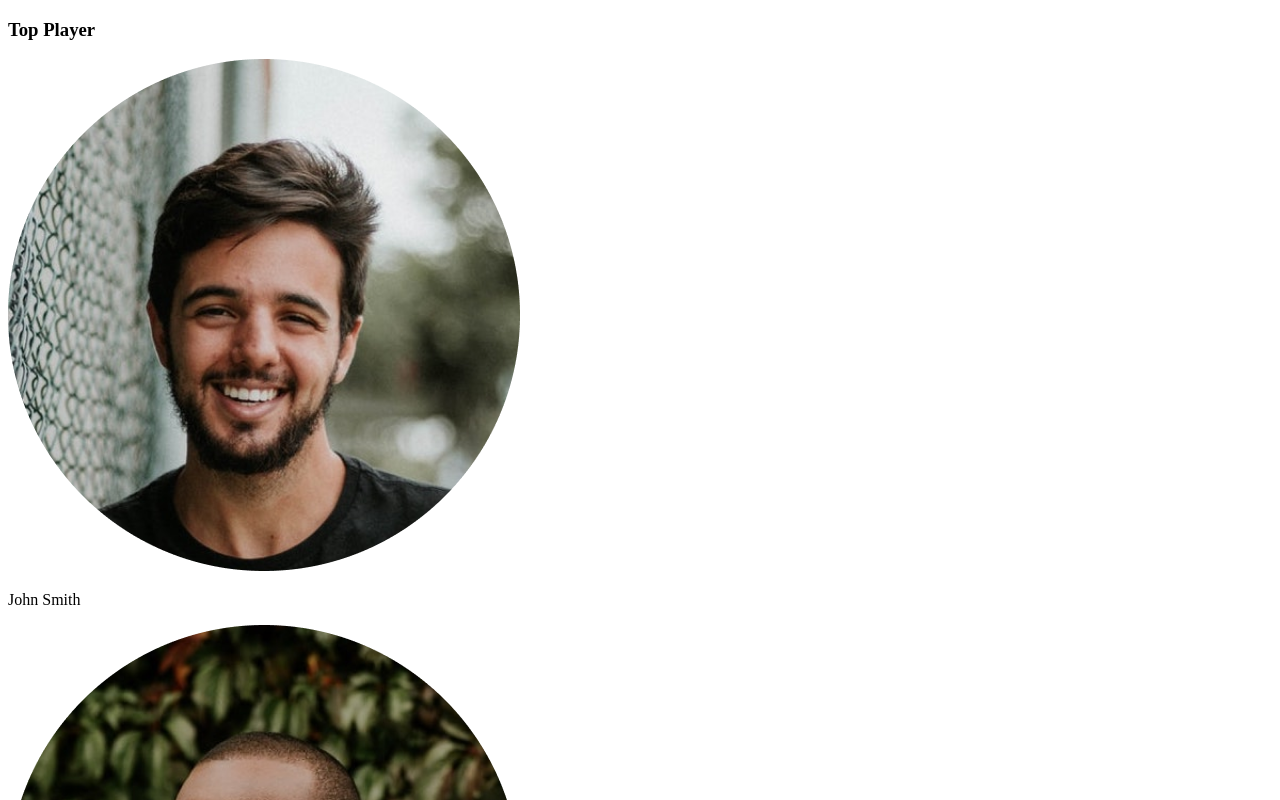
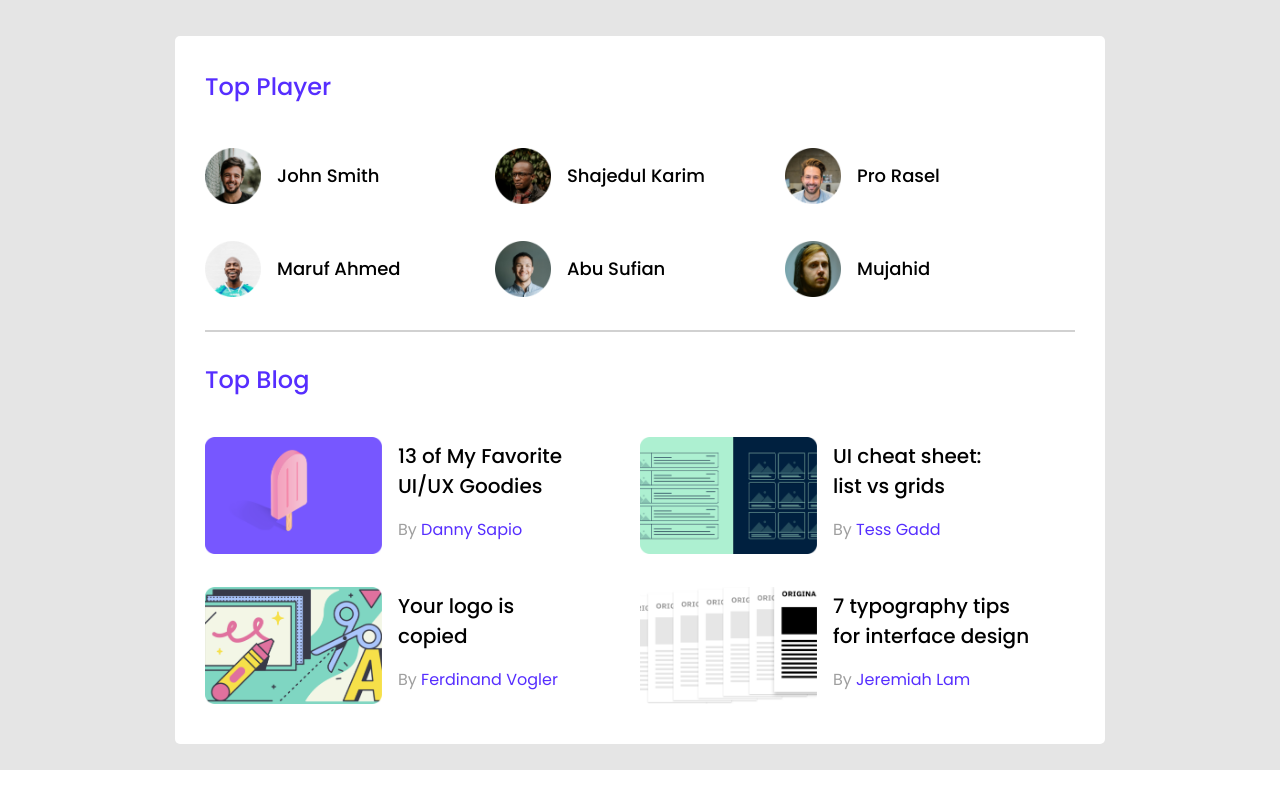
Before and after one commit to NahianNahin/Practice-module-9, a plain HTML site: page index.html in a window 1280 px wide. Shown: the top 800 px of the page. Drawn offline with Linux system fonts and the light colour scheme.

Commit message:
top section commit

```diff
--- a/index.html
+++ b/index.html
@@ -15,9 +15,9 @@
     <header>
         <nav></nav>
     </header>
-    <main>
+    <main class="container">
         <!-- top section -->
-        <section>
+        <section class="top-section">
             <!-- top-players-html -->
             <h3>Top Player</h3>
             <div class="top-players">
@@ -51,9 +51,9 @@
             <h3>Top Blog</h3>
             <div class="blogs">
                 <div class="blog">
-                    <blog-img>
+                    <div class="blog-img">
                         <img src="img/blogs/blog-1.png" alt="">
-                    </blog-img>
+                    </div>
                     <div class="blog-info">
                         <p class="p2">13 of My Favorite <br>
                             UI/UX Goodies</p>
@@ -61,9 +61,9 @@
                     </div>
                 </div>
                 <div class="blog">
-                    <blog-img>
+                    <div class="blog-img">
                         <img src="img/blogs/blog-2.png" alt="">
-                    </blog-img>
+                    </div>
                     <div class="blog-info">
                         <p class="p2">UI cheat sheet: <br>
                             list vs grids</p>
@@ -71,9 +71,9 @@
                     </div>
                 </div>
                 <div class="blog">
-                    <blog-img>
+                    <div class="blog-img">
                         <img src="img/blogs/blog-3.png" alt="">
-                    </blog-img>
+                    </div>
                     <div class="blog-info">
                         <p class="p2">Your logo is <br>
                             copied</p>
@@ -81,9 +81,9 @@
                     </div>
                 </div>
                 <div class="blog">
-                    <blog-img>
+                    <div class="blog-img">
                         <img src="img/blogs/blog-4.png" alt="">
-                    </blog-img>
+                    </div>
                     <div class="blog-info">
                         <p class="p2">7 typography tips <br>
                             for interface design</p>
--- a/style.css
+++ b/style.css
@@ -0,0 +1,89 @@
+/* fonts  */
+@import url('https://fonts.googleapis.com/css2?family=Poppins:wght@400;500&display=swap');
+
+
+/* common css  */
+body{
+    font-family: 'Poppins', sans-serif;
+    margin: 0;
+}
+.container{
+    display: flex;
+    justify-content: center;
+    background-color: #E5E5E5;;
+}
+a{
+    text-decoration: none;
+}
+
+/* top-player css  */
+.top-section{
+    width: 870px;
+    padding: 33px 30px;
+    background-color: #fff;
+    margin: 36px 0 26px 0;
+    border-radius: 5px;
+}
+h3{
+    font-size: 24px;
+    font-weight: 500;
+    color: #562EFF;
+    margin: 0;
+    padding-bottom: 40px;
+}
+.top-players{
+    display: grid;
+    grid-template-columns: repeat(3,1fr);
+    grid-row-gap: 30px;
+}
+.top-players .player img{
+    width: 56px;
+    height: 56px;
+}
+.player{
+    display: flex;
+    align-items: center;
+}
+.p1{
+    font-size: 18px;
+    font-weight: 500;
+    margin-left: 16px;
+}
+hr{
+    border: 1px solid #D1D1D1;
+    margin: 30px 0;
+}
+
+/* top-blog-css  */
+.blogs{
+    display: grid;
+    grid-template-columns: repeat(2,1fr);
+    grid-row-gap: 26px;
+}
+.blog{
+    display: flex;
+    align-items: center;
+}
+.blogs .blog .blog-img img{
+    width: 177px;
+    height: 117px;
+}
+.blog-info{
+    margin-left: 16px;
+}
+.p2{
+    font-size: 20px;
+    font-weight: 500;
+    margin: 0;
+    margin-bottom: 6px;
+}
+.blog-info .p3{
+    color: #9F9F9F;
+    font-size: 16px;
+    font-weight: 400;
+}
+.blog-info .p3 a{
+    color: #562EFF;
+    font-size: 16px;
+    font-weight: 400;
+}
```
